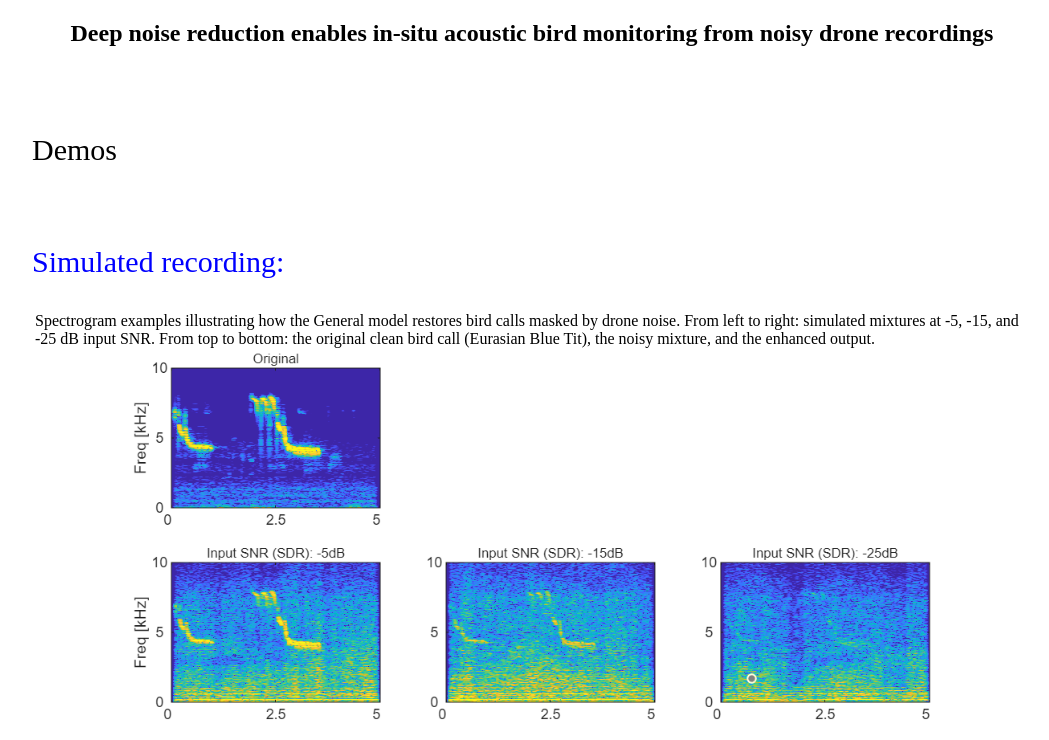
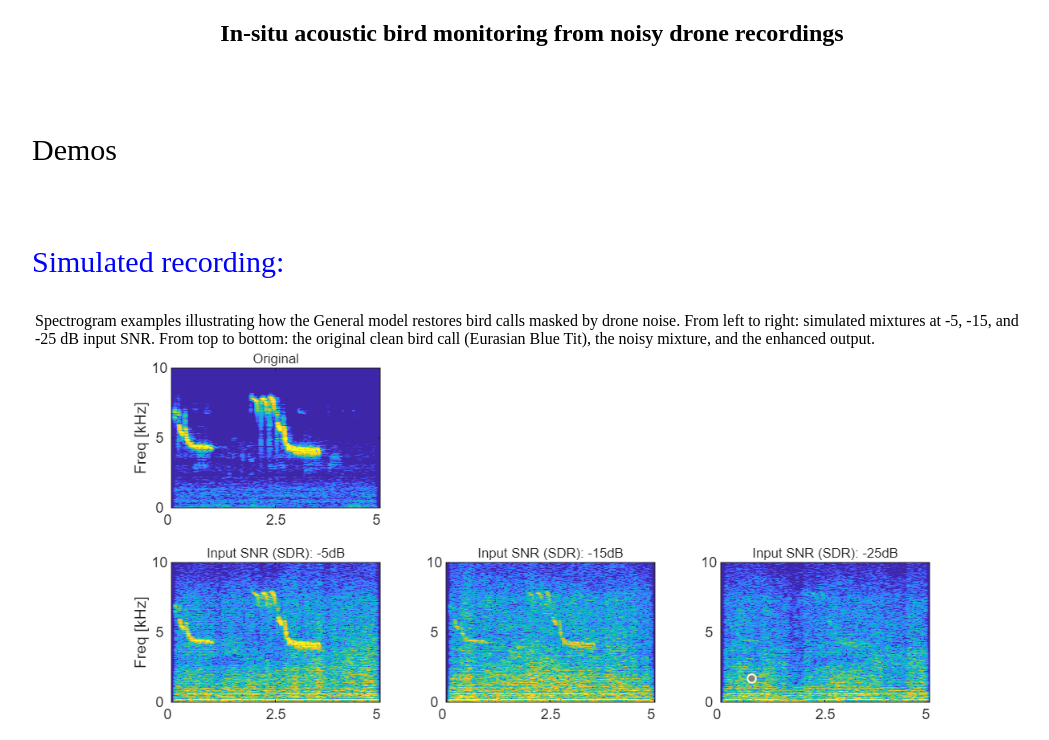
Before and after one commit to bird-demo-123/demo, a plain HTML site: page index.html in a window 1280 px wide. Shown: the top 740 px of the page, without its empty margins (108-1157 px from the left). Drawn offline with nearby package versions, Linux system fonts and the light colour scheme.

Commit message:
Add files via upload

```diff
--- a/index.html
+++ b/index.html
@@ -114,7 +114,7 @@ hl3 {
 <body>
 
 <div class="center-justified">
-<h2>Deep noise reduction enables in-situ acoustic bird monitoring from noisy drone recordings</h2>
+<h2>In-situ acoustic bird monitoring from noisy drone recordings</h2>
 </div>
 
 
```
